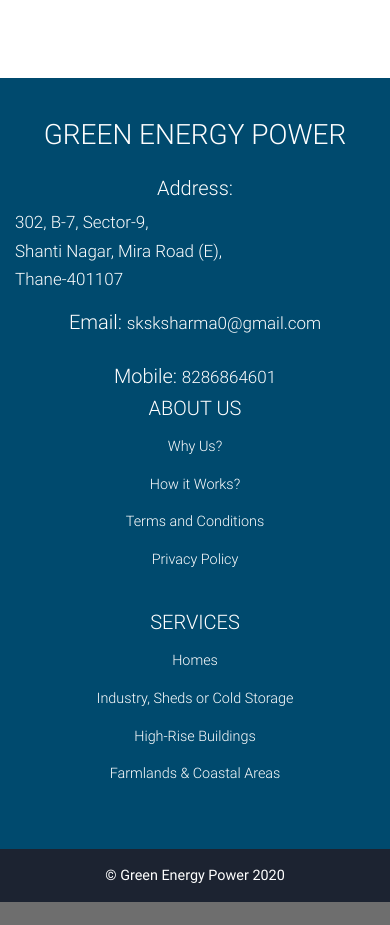
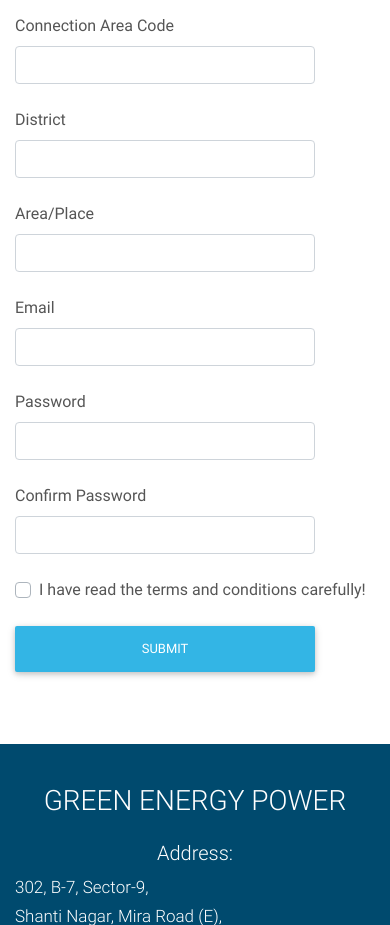
Before and after one commit to itsumeet27/green-energy-power, a PHP site: page /enrollment.php in a window 390 px wide. Shown: the part 1661-2586 px from the top of the page. Before the commit the page ends 2563 px from the top, so only its background shows below. Run offline with PHP 8.4, Linux system fonts and the light colour scheme; some libraries are stand-ins or nearby versions.

Commit message:
Enrollment Form

```diff
--- a/enrollment.php
+++ b/enrollment.php
@@ -1,4 +1,10 @@
 <?php include('includes/header.php'); ?>
+
+  <style type="text/css">
+  	input[type="text"], input[type="number"], input[type="email"], input[type="password"]{
+  		width: 300px;
+  	}
+  </style>
 
   <div class="view" style="background-image: url('https://mdbootstrap.com/img/Photos/Others/images/93.jpg'); background-repeat: no-repeat; background-size: cover;">
     <div class="mask rgba-black-light d-flex justify-content-center align-items-center">
@@ -13,7 +19,84 @@
   <section class="container-fluid py-5">
   	<div class="row">
   		<div class="col-lg-6 col-md-6 col-sm-12 col-xs-12">
-  			<iframe src="docs/Terms and Conditions.pdf" width="100%" height="768"></iframe>
+  			<iframe src="docs/Terms and Conditions.pdf" style="width: 100%; height: 100%"></iframe>
+  		</div>
+  		<div class="col-lg-6 col-md-6 col-sm-12 col-xs-12">
+  			<h3 class="h3-responsive mb-4 font-weight-bold" style="color: #555">Fill out the enrollment form!</h3>
+  			<!-- Default form contact -->
+			<form class="text-justify" action="" method="post">
+
+			    <!-- First Name -->
+			    <label style="color:#555;font-weight:400" for="firstname">First Name</label>
+			    <input type="text" id="firstname" name="firstname" class="form-control mb-4">
+
+			    <!-- Last Name -->
+			    <label style="color:#555;font-weight:400" for="lastname">Last Name</label>
+			    <input type="text" id="lastname" name="lastname" class="form-control mb-4">
+
+			    <!-- Select Service -->
+			    <label style="color:#555;font-weight:400" for="service">Select Service</label><br>
+			    <select class="browser-default custom-select mb-4" name="service" id="service" style="width: 300px">
+			        <option value="Home Rooftop Solar">Home Rooftop Solar</option>
+			        <option value="Industrial or Commercial Sector Shed, or Building Rooftop Solar">
+			        	Industrial or Commercial Sector Shed, or Building Rooftop Solar
+			        </option>
+			        <option value="Farmhouse or Farmland Windmill">Farmhouse or Farmland Windmill</option>
+			        <option value="High-rise Building Windmill">High-rise Building Windmill</option>
+			        <option value="Coastal Windmill">Coastal Windmill</option>
+			    </select><br>
+
+			    <!-- Select Plan -->
+			    <label style="color:#555;font-weight:400" for="plan">Select Plan</label><br>
+			    <select class="browser-default custom-select mb-4" name="plan" id="plan" style="width: 300px">
+			        <option value="0%">0%</option>
+			        <option value="25%">25%</option>
+			        <option value="50%">50%</option>
+			    </select><br>
+
+			    <!-- Avg. Units Used Per Billing Cycle -->
+			    <label style="color:#555;font-weight:400" for="avg_units_used">Avg. Units Used Per Billing Cycle</label>
+			    <input type="number" id="avg_units_used" name="avg_units_used" class="form-control mb-4" min="0">
+
+			    <!-- Electricity Connection Number -->
+			    <label style="color:#555;font-weight:400" for="electricity_number">Electricity Connection Number</label>
+			    <input type="text" id="electricity_number" name="electricity_number" class="form-control mb-4" min="0">
+
+			    <!-- Connection Area Code -->
+			    <label style="color:#555;font-weight:400" for="conn_area_code">Connection Area Code</label>
+			    <input type="text" id="conn_area_code" name="conn_area_code" class="form-control mb-4">
+
+			    <!-- District -->
+			    <label style="color:#555;font-weight:400" for="district">District</label>
+			    <input type="text" id="district" name="district" class="form-control mb-4">
+
+				<!-- Area/Place -->
+			    <label style="color:#555;font-weight:400" for="area_place">Area/Place</label>
+			    <input type="text" id="area_place" name="area_place" class="form-control mb-4">
+
+			    <!-- Email -->
+			    <label style="color:#555;font-weight:400" for="email">Email</label>
+			    <input type="email" id="email" name="email" class="form-control mb-4">
+
+			    <!-- Password -->
+			    <label style="color:#555;font-weight:400" for="password">Password</label>
+			    <input type="password" id="password" name="password" class="form-control mb-4">
+
+			    <!-- Confirm Password -->
+			    <label style="color:#555;font-weight:400" for="confirm_password">Confirm Password</label>
+			    <input type="password" id="confirm_password" name="confirm_password" class="form-control mb-4">
+
+			    <!-- Terms and Conditons Check -->
+			    <div class="custom-control custom-checkbox mb-4">
+			        <input type="checkbox" class="custom-control-input" id="terms_and_conditions" name="terms_and_conditions" value="check">
+			        <label style="color:#555;font-weight:400" class="custom-control-label" for="terms_and_conditions">I have read the terms and conditions carefully!</label>
+			    </div>
+
+			    <!-- Send button -->
+			    <button class="btn btn-info btn-block" type="submit" style="width: 300px">Submit</button>
+
+			</form>
+			<!-- Default form contact -->
   		</div>
   	</div>
   </section>
```
